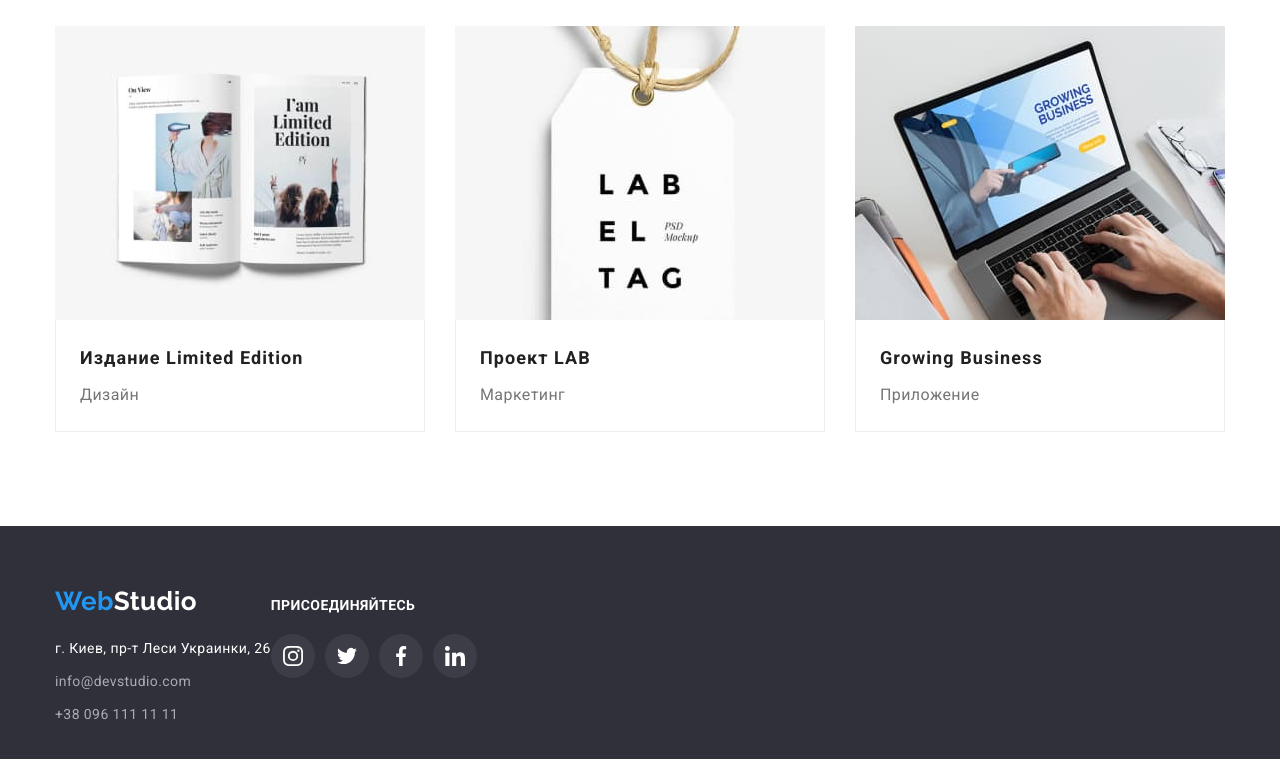
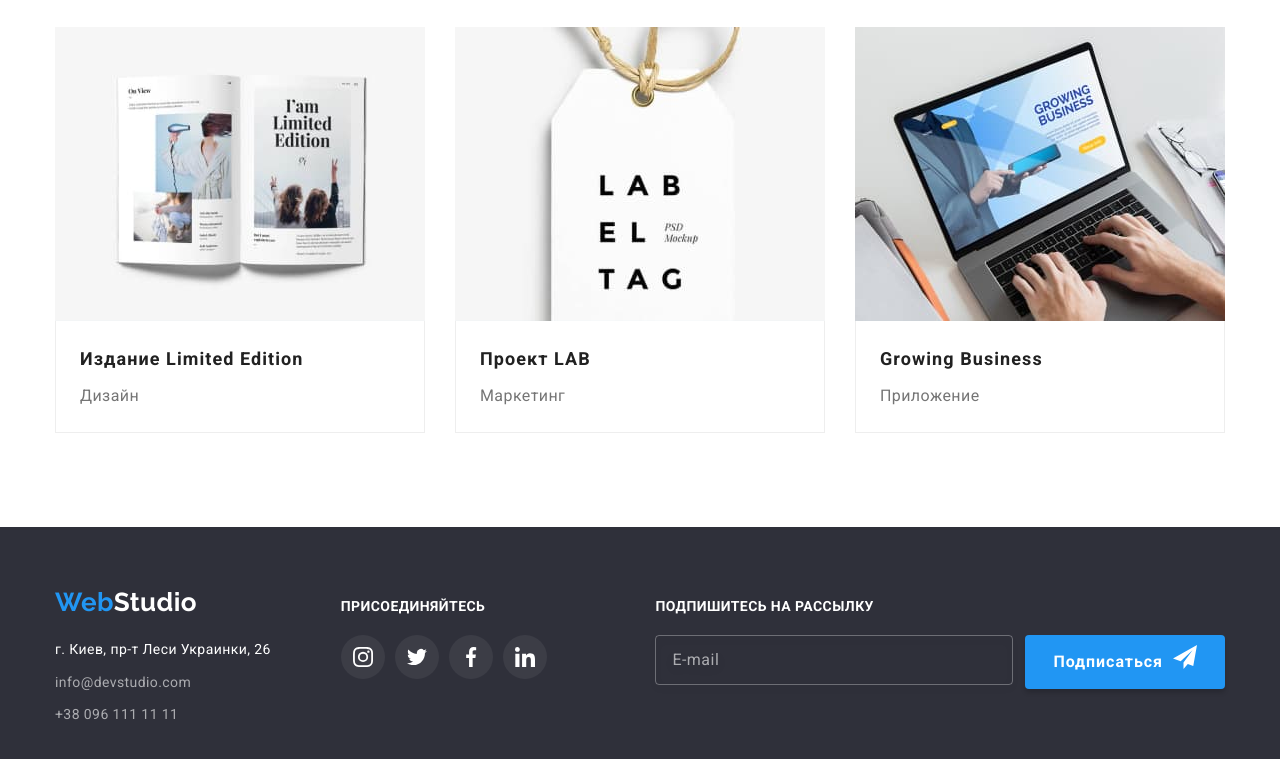
Before and after one commit to Olli4ka/goit-markup-hw-06, a plain HTML site: page portfolio.html in a window 1280 px wide. Shown: the part 1107-1866 px from the top of the page. Drawn offline with nearby package versions, Linux system fonts and the light colour scheme.

Commit message:
исправила

```diff
--- a/css/styles.css
+++ b/css/styles.css
@@ -95,25 +95,26 @@ button {
 	color: var(--color-black);
 }
 
-.site-nav-item {
-	position: relative;
+.site-nav a {
 	font-weight: 500;
 	line-height: 1.14;
 	letter-spacing: 0.02em;
 	color: var(--color-titles);
 	transition: color 250ms var(--timing-function);
+	padding-bottom: 32px;
 }
-.site-nav-item:hover,
+
+.site-nav a:hover,
 .auth-nav a:hover,
-.site-nav-item:focus,
+.site-nav a:focus,
 .auth-nav a:focus {
 	cursor: pointer;
 	color: var(--accent-color);
 }
 
 .current {
+	position: relative;
 	color: var(--accent-color);
-	padding-bottom: 32px;
 }
 .site-nav {
 	position: relative;
@@ -451,9 +452,7 @@ address a:hover,
 address a:focus {
 	color: var(--accent-color);
 }
-.adition {
-	margin-right: 70px;
-}
+
 .add {
 	font-weight: 700;
 	font-size: 14px;
@@ -746,7 +745,7 @@ address a:focus {
 	border-radius: 4px;
 	padding-left: 42px;
 
-	transform: border 250ms var(--timing-function);
+	transition: border 250ms var(--timing-function);
 }
 .form-input:focus,
 .form-input:hover {
--- a/portfolio.html
+++ b/portfolio.html
@@ -209,7 +209,7 @@
 		<!-- футер -->
 		<footer class="footer">
 			<div class="container position">
-				<div>
+				<div class="footer-contacts">
 					<a href="./index.html" class="logo-footer" lang="en">Web<span class="color-white">Studio</span></a>
 					<address class="adress">
 						<ul class="adress-list list">
@@ -262,6 +262,21 @@
 						</li>
 					</ul>
 				</div>
+
+				<div class="footer-sub">
+					<strong class="subscribe">Подпишитесь на рассылку</strong>
+					<form class="subscribe-form">
+						<input type="email" class="subscribe-input" name="user-email" placeholder="E-mail" />
+						<button type="submit" class="subscribe-button">
+							Подписаться
+							<span>
+								<svg class="send" width="24" height="24">
+									<use href="./images/symbol-defs.svg#icon-send"></use>
+								</svg>
+							</span>
+						</button>
+					</form>
+				</div>
 			</div>
 		</footer>
 	</body>
```
